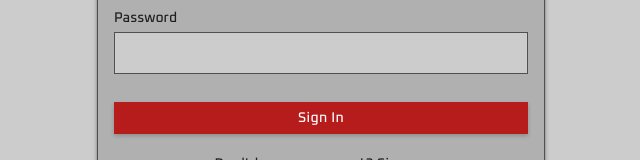
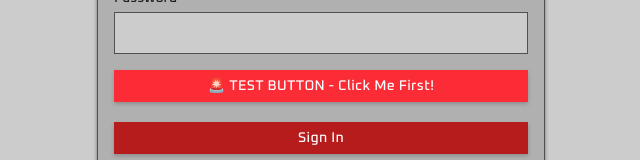
Before and after one commit to suqreme/hagwon, a Next.js app: page / in a window 1280 px wide. Shown: the part 458-618 px from the top of the page, without its empty margins (319-959 px from the left). Built offline with nearby package versions, Linux system fonts and the light colour scheme; no server answers.

Commit message:
Add JavaScript test button to debug dead console

```diff
--- a/src/components/auth/LoginForm.tsx
+++ b/src/components/auth/LoginForm.tsx
@@ -17,6 +17,14 @@ export default function LoginForm() {
   const [showConfirmation, setShowConfirmation] = useState(false)
 
   const { signIn, signUp } = useAuth()
+
+  // Test if JavaScript is working at all
+  console.log('LoginForm component mounted')
+
+  const testClick = () => {
+    console.log('TEST BUTTON CLICKED - JavaScript is working!')
+    alert('JavaScript is working!')
+  }
 
   // Check for URL parameters on component mount
   useEffect(() => {
@@ -176,6 +184,14 @@ export default function LoginForm() {
         )}
 
         <Button
+          type="button"
+          onClick={testClick}
+          className="w-full mb-2 bg-red-500 hover:bg-red-600"
+        >
+          🚨 TEST BUTTON - Click Me First!
+        </Button>
+
+        <Button
           type="submit"
           disabled={loading}
           className="w-full"
```
